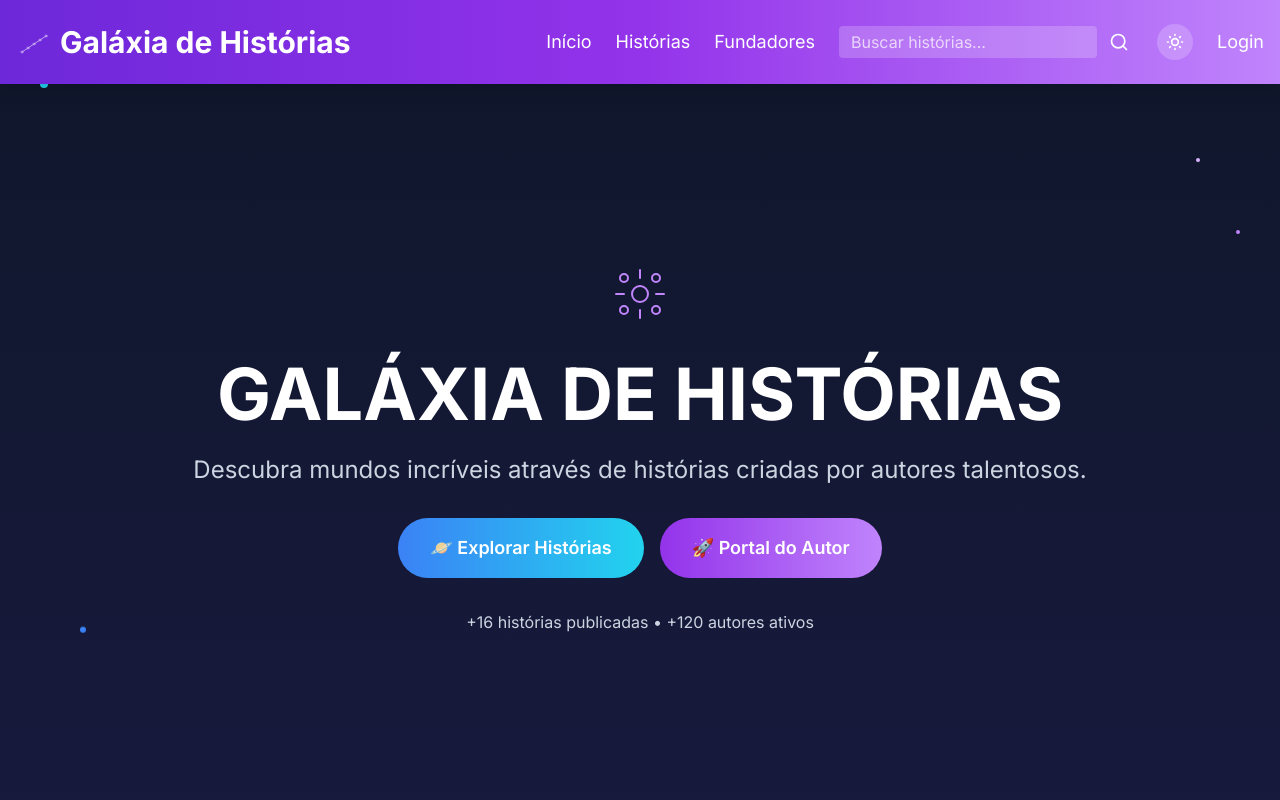
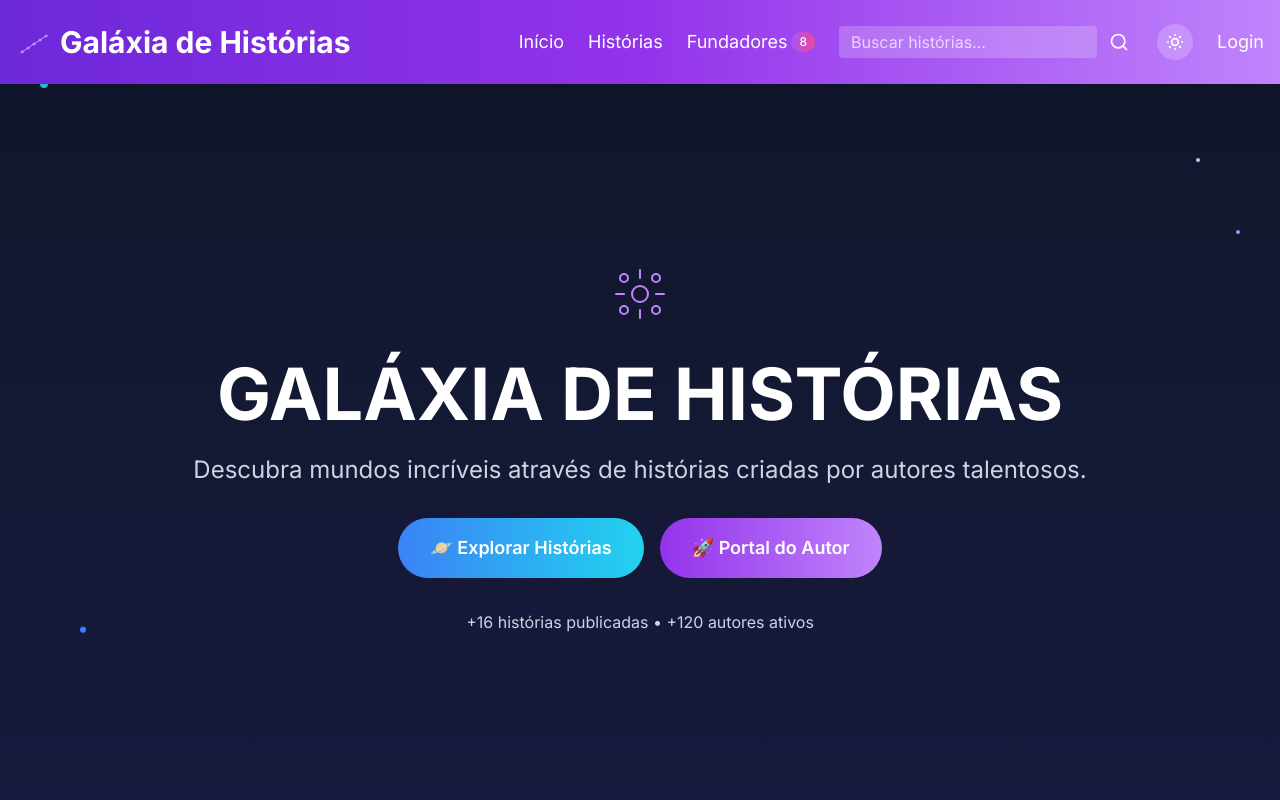
Before and after one commit to murilobsantos/Universo-de-Historias, a React (Vite) app: page /welcome in a window 1280 px wide. Shown: the top 800 px of the page. Built offline with nearby package versions, Linux system fonts and the light colour scheme.

Commit message:
Add dynamic founder counter badge to header navigation - shows '8' supporters with gradient styling

```diff
--- a/src/components/Header.tsx
+++ b/src/components/Header.tsx
@@ -89,7 +89,12 @@ function Header() {
             <Link to="/home" className="text-lg hover:text-cyanSoft transition-colors">Histórias</Link>
           </motion.div>
           <motion.div whileHover={{ scale: 1.05, boxShadow: "0 0 10px rgba(59, 130, 246, 0.3)" }} transition={{ duration: 0.2 }}>
-            <Link to="/founders" className="text-lg hover:text-cyanSoft transition-colors">Fundadores</Link>
+            <Link to="/founders" className="text-lg hover:text-cyanSoft transition-colors flex items-center space-x-1">
+              <span>Fundadores</span>
+              <span className="bg-gradient-to-r from-purple-500 to-pink-500 text-white text-xs px-2 py-0.5 rounded-full font-medium">
+                8
+              </span>
+            </Link>
           </motion.div>
           <form
             onSubmit={(e) => {
@@ -188,8 +193,11 @@ function Header() {
                 </Link>
               </motion.div>
               <motion.div variants={mobileItemVariants} whileHover={{ x: 5, boxShadow: "0 0 10px rgba(59, 130, 246, 0.3)" }} transition={{ duration: 0.2 }}>
-                <Link to="/founders" className="block py-2 hover:text-cyanSoft transition-colors" onClick={() => setIsMobileMenuOpen(false)}>
-                  Fundadores
+                <Link to="/founders" className="block py-2 hover:text-cyanSoft transition-colors flex items-center justify-between" onClick={() => setIsMobileMenuOpen(false)}>
+                  <span>Fundadores</span>
+                  <span className="bg-gradient-to-r from-purple-500 to-pink-500 text-white text-xs px-2 py-0.5 rounded-full font-medium">
+                    8
+                  </span>
                 </Link>
               </motion.div>
               <motion.div variants={mobileItemVariants} whileHover={{ x: 5, boxShadow: "0 0 10px rgba(59, 130, 246, 0.3)" }} transition={{ duration: 0.2 }}>
```
